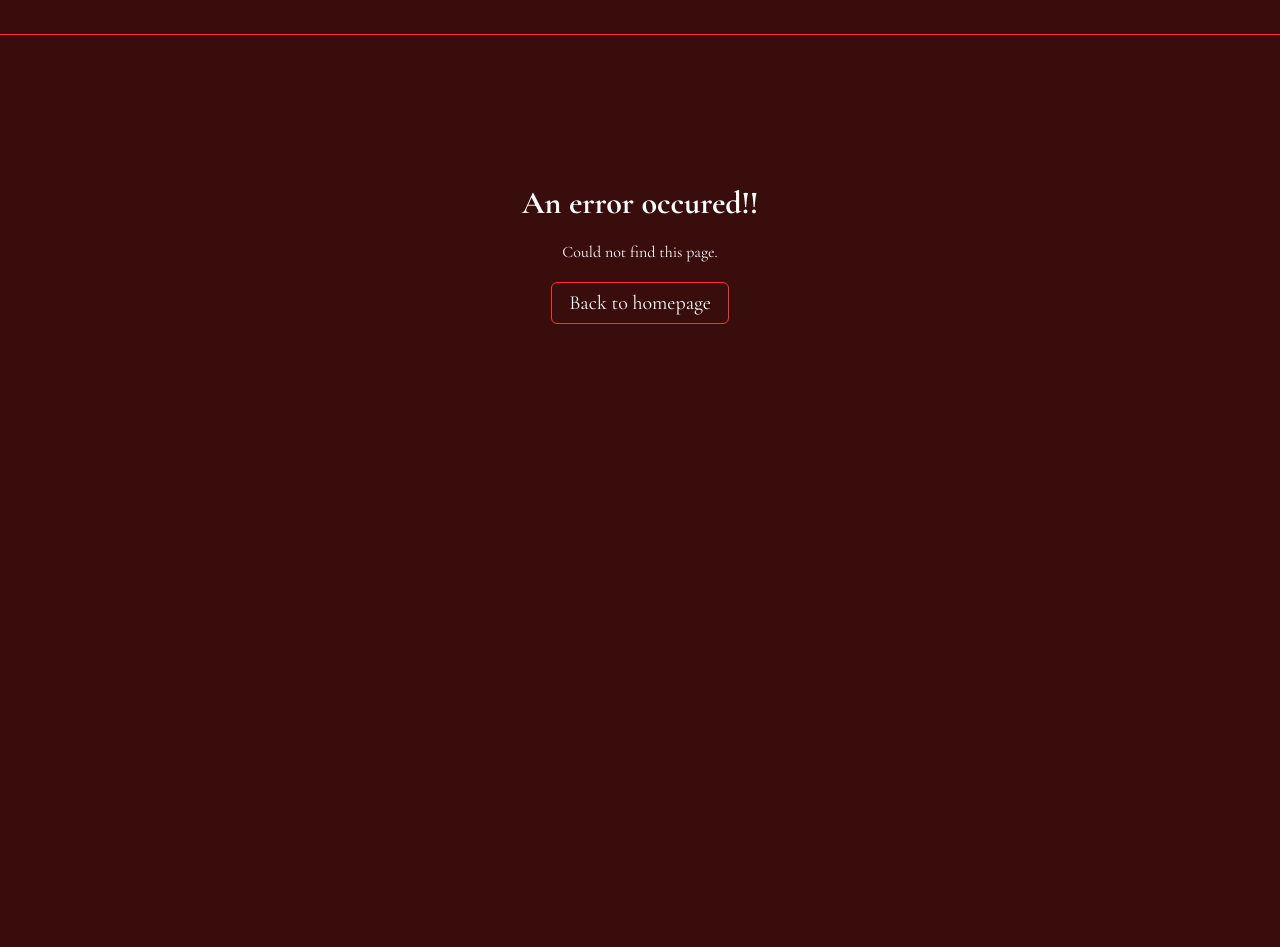
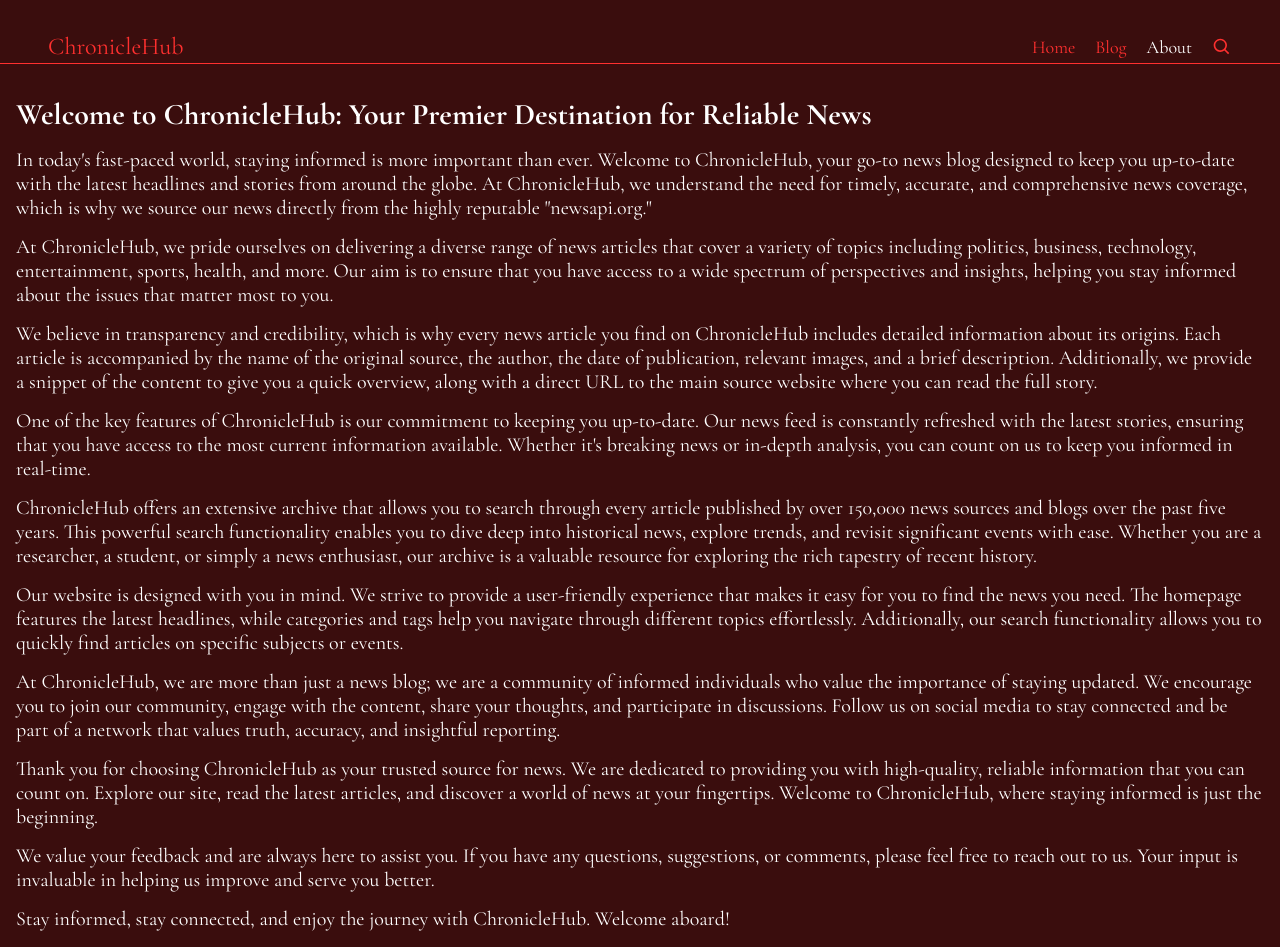
Before and after one commit to earlmorningstar/chroniclehub, a React (Create React App) app: page /about in a window 1280 px wide. Shown: the top 947 px of the page. Before the commit the page ends 800 px from the top, so only its background shows below. Built offline with nearby package versions, Linux system fonts and the light colour scheme; no server answers.

Commit message:
New AboutPage.

```diff
--- a/src/App.js
+++ b/src/App.js
@@ -5,6 +5,7 @@ import ErrorPage from "./pages/Error";
 import ProductsPage from "./pages/ProductsPage";
 import ProductsDetailPage from "./pages/ProductsDetailPage";
 import { ArticlesProvider } from "./store/ArticlesContext";
+import AboutPage from "./pages/AboutPage";
 
 const router = createBrowserRouter([
   {
@@ -13,6 +14,7 @@ const router = createBrowserRouter([
     errorElement: <ErrorPage />,
     children: [
       { index: true, element: <HomePage /> },
+      {path: "/about", element: <AboutPage />},
       { path: "/products", element: <ProductsPage /> },
       { path: "/products/:productId", element: <ProductsDetailPage /> },
     ],
--- /dev/null
+++ b/src/pages/AboutPage.jsx
@@ -0,0 +1,98 @@
+import { NavLink } from "react-router-dom";
+import "./AllStyles.css";
+
+function AboutPage() {
+  return (
+    <div className="about-page">
+      <div className="aboutPage-btn-and-info">
+        <div className="aboutPage-info">
+          <h1>
+            Welcome to ChronicleHub: Your Premier Destination for Reliable News
+          </h1>
+          <p>
+            In today's fast-paced world, staying informed is more important than
+            ever. Welcome to ChronicleHub, your go-to news blog designed to keep
+            you up-to-date with the latest headlines and stories from around the
+            globe. At ChronicleHub, we understand the need for timely, accurate,
+            and comprehensive news coverage, which is why we source our news
+            directly from the highly reputable "newsapi.org."
+          </p>
+          <p>
+            At ChronicleHub, we pride ourselves on delivering a diverse range of
+            news articles that cover a variety of topics including politics,
+            business, technology, entertainment, sports, health, and more. Our
+            aim is to ensure that you have access to a wide spectrum of
+            perspectives and insights, helping you stay informed about the
+            issues that matter most to you.
+          </p>
+          <p>
+            We believe in transparency and credibility, which is why every news
+            article you find on ChronicleHub includes detailed information about
+            its origins. Each article is accompanied by the name of the original
+            source, the author, the date of publication, relevant images, and a
+            brief description. Additionally, we provide a snippet of the content
+            to give you a quick overview, along with a direct URL to the main
+            source website where you can read the full story.
+          </p>
+          <p>
+            One of the key features of ChronicleHub is our commitment to keeping
+            you up-to-date. Our news feed is constantly refreshed with the
+            latest stories, ensuring that you have access to the most current
+            information available. Whether it's breaking news or in-depth
+            analysis, you can count on us to keep you informed in real-time.
+          </p>
+          <p>
+            ChronicleHub offers an extensive archive that allows you to search
+            through every article published by over 150,000 news sources and
+            blogs over the past five years. This powerful search functionality
+            enables you to dive deep into historical news, explore trends, and
+            revisit significant events with ease. Whether you are a researcher,
+            a student, or simply a news enthusiast, our archive is a valuable
+            resource for exploring the rich tapestry of recent history.
+          </p>
+          <p>
+            Our website is designed with you in mind. We strive to provide a
+            user-friendly experience that makes it easy for you to find the news
+            you need. The homepage features the latest headlines, while
+            categories and tags help you navigate through different topics
+            effortlessly. Additionally, our search functionality allows you to
+            quickly find articles on specific subjects or events.
+          </p>
+          <p>
+            At ChronicleHub, we are more than just a news blog; we are a
+            community of informed individuals who value the importance of
+            staying updated. We encourage you to join our community, engage with
+            the content, share your thoughts, and participate in discussions.
+            Follow us on social media to stay connected and be part of a network
+            that values truth, accuracy, and insightful reporting.
+          </p>
+          <p>
+            Thank you for choosing ChronicleHub as your trusted source for news.
+            We are dedicated to providing you with high-quality, reliable
+            information that you can count on. Explore our site, read the latest
+            articles, and discover a world of news at your fingertips. Welcome
+            to ChronicleHub, where staying informed is just the beginning.
+          </p>
+          <p>
+            We value your feedback and are always here to assist you. If you
+            have any questions, suggestions, or comments, please feel free to
+            reach out to us. Your input is invaluable in helping us improve and
+            serve you better.
+          </p>
+          <p>
+            Stay informed, stay connected, and enjoy the journey with
+            ChronicleHub. Welcome aboard!
+          </p>
+          <p>Sincerely, The ChronicleHub Team</p>
+        </div>
+        <NavLink className="back-btn-link" to=".." relative="path">
+          <div id="about-btn">
+            <button className="btn-style">back</button>
+          </div>
+        </NavLink>
+      </div>
+    </div>
+  );
+}
+
+export default AboutPage;
--- a/src/pages/AllStyles.css
+++ b/src/pages/AllStyles.css
@@ -11,6 +11,33 @@
   display: flex;
   flex-direction: column;
   gap: 60px;
+}
+
+.about-page {
+  margin: 2rem 1rem;
+}
+
+#about-btn {
+  display: flex;
+  flex-direction: column;
+  align-items: end;
+  margin-bottom: 10px;
+}
+
+.aboutPage-info {
+  display: flex;
+  flex-direction: column;
+  gap: 15px;
+}
+
+.aboutPage-info > h1 {
+  color: #ffffff;
+  font-size: 30px;
+}
+
+.aboutPage-info > p {
+  color: #ffffff;
+  font-size: 20px;
 }
 
 .hero-section {
@@ -118,6 +145,20 @@
   display: flex;
   justify-content: space-between;
   margin: 0 45px;
+}
+
+.sc-icon a {
+  display: inline-block;
+  transition: transform 0.5s ease-in-out;
+}
+
+.rotate-icon {
+  display: inline-block;
+  transition: transform 0.5s ease-in-out;
+}
+
+.sc-icon a:hover .rotate-icon {
+  transform: rotateY(180deg);
 }
 
 .footer {
@@ -364,8 +405,8 @@
 
 .latest-post-image-parent {
   margin: 0 auto;
-  width: 80vh;
-  height: 50vh;
+  width: 60%;
+  height: 70vh;
 }
 
 .latest-post-image {
@@ -656,7 +697,14 @@
 
 .nav-links {
   display: flex;
+  align-items: center;
   gap: 20px;
+}
+
+.nav-links > span {
+  cursor: pointer;
+  display: flex;
+  align-items: center;
 }
 
 @keyframes slideDown {
--- a/src/pages/ProductsDetailPage.jsx
+++ b/src/pages/ProductsDetailPage.jsx
@@ -34,7 +34,7 @@ function ProductsDetailPage() {
       <div className="header-and-btn">
         <h1>Article Details</h1>
         <NavLink className="back-btn-link" to=".." relative="path">
-          <button className="btn-style">Previous Page</button>
+          <button className="btn-style">previous page</button>
         </NavLink>
       </div>
 
@@ -59,7 +59,7 @@ function ProductsDetailPage() {
           )}
         </p>
         <NavLink className="back-btn-link" to=".." relative="path">
-          <button className="btn-style">Previous Page</button>
+          <button className="btn-style">previous page</button>
         </NavLink>
       </div>
     </div>
--- a/src/pages/ProductsPage.jsx
+++ b/src/pages/ProductsPage.jsx
@@ -27,7 +27,7 @@ function ProductsPage() {
         <h1>News Articles</h1>
           <NavLink className="back-btn-link" to=".." relative="path">
         <button className="btn-style">
-            Back to homepage
+            back to homepage
         </button>
           </NavLink>
       </div>
@@ -60,7 +60,7 @@ function ProductsPage() {
       )}
         <NavLink className="back-btn-link" to=".." relative="path">
       <button className="btn-style">
-          Back to homepage
+          back to homepage
       </button>
         </NavLink>
     </div>
--- a/src/pages/Root.jsx
+++ b/src/pages/Root.jsx
@@ -4,6 +4,7 @@ import MainNavigation from '../components/MainNavigation';
 import { NavLink } from 'react-router-dom';
 import { RxHamburgerMenu } from 'react-icons/rx';
 import { RiCloseLargeFill } from 'react-icons/ri';
+import { BiSearch } from "react-icons/bi";
 import './AllStyles.css';
 
 function RootLayout() {
@@ -23,16 +24,11 @@ function RootLayout() {
           <NavLink to="/products" className="root-nav" activeClassName="active" end>
             Blog
           </NavLink>
-          {/* <Link className="root-nav" activeClassName="active" end>
-            World
-          </Link>
-          <Link className="root-nav" activeClassName="active" end>
-            Programmes
-          </Link>
-          <Link className="root-nav" activeClassName="active" end>
-            Weather
-          </Link> */}
-          <span>Search</span>
+          <NavLink to="/about" className="root-nav" activeClassName="active" end>
+            About
+          </NavLink>
+
+          <span><BiSearch size={20}/></span>
         </div>
         <div className="hamburger-menu" onClick={toggleDropdown}>
           {isDropdownOpen ? <RiCloseLargeFill size={26}/> : <RxHamburgerMenu size={26}/>}
@@ -48,15 +44,10 @@ function RootLayout() {
           <NavLink to="/products" className="root-nav-dropDown" onClick={toggleDropdown} end>
             Blog
           </NavLink>
-          {/* <Link className="root-nav-dropDown" onClick={toggleDropdown} end>
-            World
-          </Link>
-          <Link className="root-nav-dropDown" onClick={toggleDropdown} end>
-            Programmes
-          </Link>
-          <Link className="root-nav-dropDown" onClick={toggleDropdown} end>
-            Weather
-          </Link> */}
+          <NavLink to="/about" className="root-nav-dropDown" onClick={toggleDropdown} end>
+            About
+          </NavLink>
+
           <span onClick={toggleDropdown}>Search</span>
           </div>
 
--- a/src/pages/StayConnected.jsx
+++ b/src/pages/StayConnected.jsx
@@ -11,32 +11,50 @@ function StayConnected() {
       <span>Stay Connected, Follow Us:</span>
       <div>
         <span className="sc-icon">
-        <a href="https://x.com/earlmorningsta1" target="_blank" rel="noopener noreferrer">
-          <BsTwitterX size={25} />
+          <a
+            href="https://x.com/earlmorningsta1"
+            target="_blank"
+            rel="noopener noreferrer"
+          >
+            <BsTwitterX size={25} className="rotate-icon" />
           </a>
         </span>
         <span className="sc-icon">
-        <a href="https://instagram.com/earlmorningstar" target="_blank" rel="noopener noreferrer">
-        <SlSocialInstagram size={25}/>
+          <a
+            href="https://instagram.com/earlmorningstar"
+            target="_blank"
+            rel="noopener noreferrer"
+          >
+            <SlSocialInstagram size={25} className="rotate-icon" />
           </a>
         </span>
         <span className="sc-icon">
-        <a href="https://github.com/earlmorningstar" target="_blank" rel="noopener noreferrer">
-        <FaGithub size={25}/>
+          <a
+            href="https://github.com/earlmorningstar"
+            target="_blank"
+            rel="noopener noreferrer"
+          >
+            <FaGithub size={25} className="rotate-icon" />
           </a>
         </span>
         <span className="sc-icon">
-        <a href="https://linkedin.com/in/joel-onyeabor" target="_blank" rel="noopener noreferrer">
-        <FaLinkedinIn size={25}/>
+          <a
+            href="https://linkedin.com/in/joel-onyeabor"
+            target="_blank"
+            rel="noopener noreferrer"
+          >
+            <FaLinkedinIn size={25} className="rotate-icon" />
           </a>
         </span>
         <span className="sc-icon">
-        <a href="mailto:onyeaborjoel@gmail.com" target="_blank" rel="noopener noreferrer">
-          <TfiEmail size={25} />
+          <a
+            href="mailto:onyeaborjoel@gmail.com"
+            target="_blank"
+            rel="noopener noreferrer"
+          >
+            <TfiEmail size={25} className="rotate-icon" />
           </a>
         </span>
-
-
       </div>
     </div>
   );
```
Lines whose indentation alone changed are shown as unchanged.
